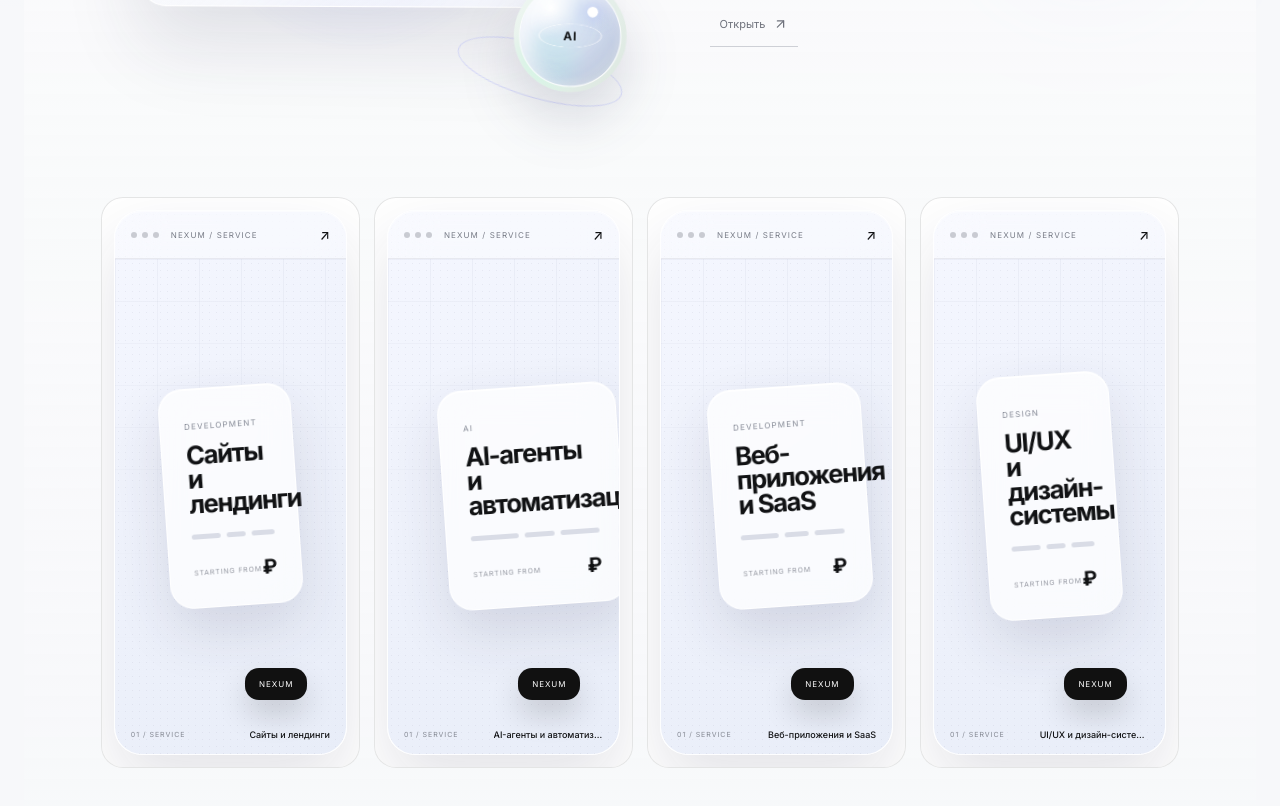
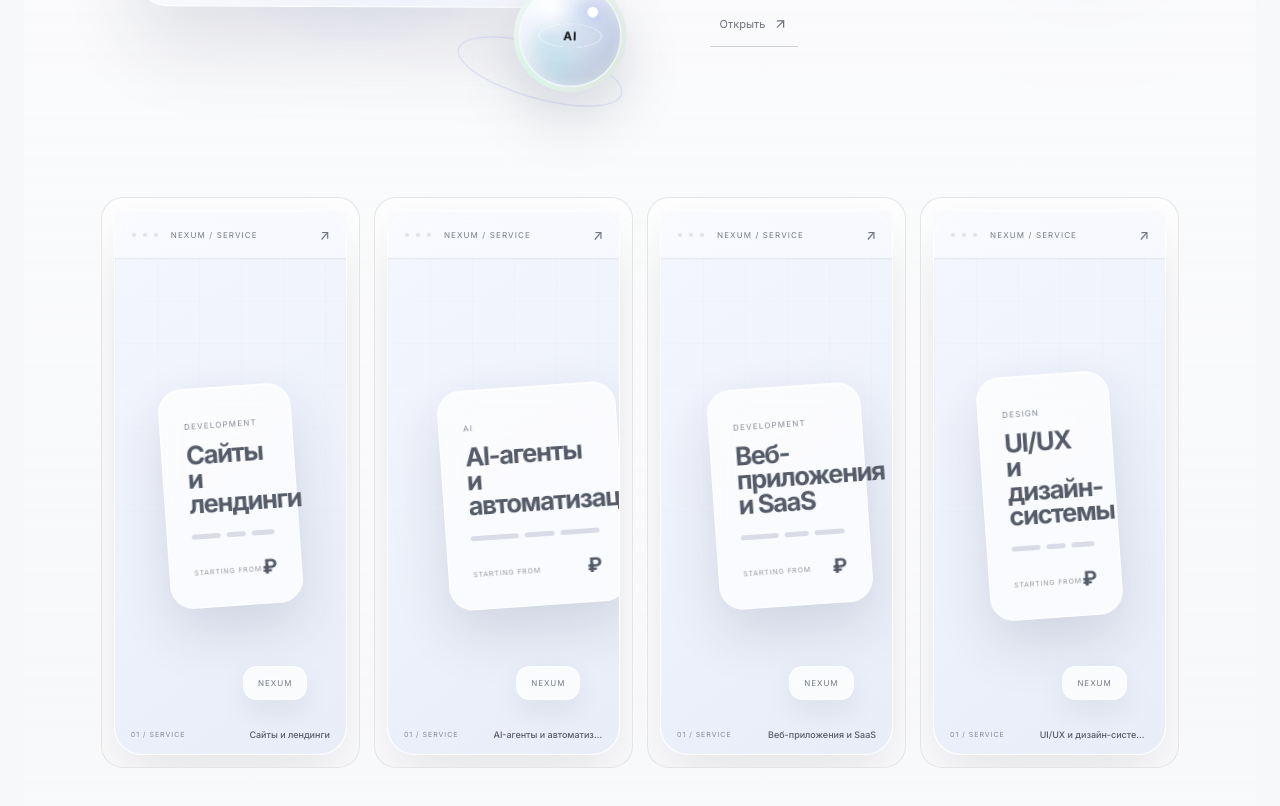
Before and after one commit to borzenkoofficial-lab/Nexum_Digital_Agency, a React (Vite) app: page / in a window 1280 px wide. Shown: the part 5147-5953 px from the top of the page. Built offline with nearby package versions, Linux system fonts and the light colour scheme.

Commit message:
fix marketplace mockup dark circles and lines

```diff
--- a/src/styles/platform.css
+++ b/src/styles/platform.css
@@ -604,17 +604,17 @@ html,body,#root{width:100%;max-width:none;min-width:0;margin:0;padding:0;overflo
 }
 .nxp-product-card:hover .nxp-market-mockup,
 .nxp-market-card:hover .nxp-market-mockup{transform:translateY(-5px) scale(1.012);box-shadow:inset 0 1px rgba(255,255,255,.98),0 38px 80px rgba(31,37,64,.17)}
-.nxp-mm-noise{position:absolute;inset:0;opacity:.16;background-image:radial-gradient(rgba(30,35,55,.35) .55px,transparent .55px);background-size:7px 7px;mix-blend-mode:multiply}
+.nxp-mm-noise{display:none}
 .nxp-mm-top{position:absolute;z-index:5;top:0;left:0;right:0;height:48px;padding:0 16px;display:flex;align-items:center;gap:12px;border-bottom:1px solid rgba(20,25,45,.07);background:rgba(255,255,255,.38);backdrop-filter:blur(18px)}
-.nxp-mm-top>span{display:flex;gap:5px}.nxp-mm-top i{width:6px;height:6px;border-radius:50%;background:rgba(30,35,50,.22)}
+.nxp-mm-top>span{display:flex;gap:5px}.nxp-mm-top i{width:6px;height:6px;border-radius:50%;background:rgba(120,128,145,.18);border:1px solid rgba(255,255,255,.7)}
 .nxp-mm-top small{font-size:8px;letter-spacing:.14em;color:#777b86}.nxp-mm-top b{margin-left:auto;font-size:13px;font-weight:500}
-.nxp-mm-grid{position:absolute;inset:48px 0 0;background-image:linear-gradient(rgba(70,78,110,.06) 1px,transparent 1px),linear-gradient(90deg,rgba(70,78,110,.06) 1px,transparent 1px);background-size:42px 42px;mask-image:linear-gradient(to bottom,rgba(0,0,0,.8),transparent 80%)}
+.nxp-mm-grid{position:absolute;inset:48px 0 0;background-image:linear-gradient(rgba(120,130,150,.035) 1px,transparent 1px),linear-gradient(90deg,rgba(120,130,150,.035) 1px,transparent 1px);background-size:42px 42px;mask-image:linear-gradient(to bottom,rgba(0,0,0,.8),transparent 80%)}
 .nxp-market-mockup-blue{background:linear-gradient(145deg,#f5f7ff,#e8edf8)}
 .nxp-market-mockup-green{background:linear-gradient(145deg,#f4fbf7,#e7f2ed)}
 .nxp-market-mockup-violet{background:linear-gradient(145deg,#f8f5ff,#ece9f7)}
 .nxp-mm-service{position:absolute;inset:72px 30px 45px;display:grid;place-items:center}
 .nxp-mm-service-card{position:relative;width:min(78%,290px);padding:24px;border-radius:24px;background:rgba(255,255,255,.72);border:1px solid rgba(255,255,255,.95);box-shadow:0 24px 55px rgba(40,46,75,.14),inset 0 1px #fff;transform:rotate(-4deg);backdrop-filter:blur(18px)}
-.nxp-mm-service-card small{font-size:8px;letter-spacing:.15em;color:#858995}.nxp-mm-service-card strong{display:block;margin:10px 0 18px;font-size:clamp(21px,2vw,34px);line-height:.95;letter-spacing:-.055em}.nxp-mm-service-card div{display:flex;gap:6px;margin-bottom:20px}.nxp-mm-service-card div i{width:38%;height:5px;border-radius:9px;background:#d9dce6}.nxp-mm-service-card div i:nth-child(2){width:24%}.nxp-mm-service-card div i:nth-child(3){width:31%}.nxp-mm-service-card span{font-size:7px;color:#9699a3;letter-spacing:.12em}.nxp-mm-service-card>b{float:right;font-size:20px}.nxp-mm-service-pill{position:absolute;right:5%;bottom:2%;padding:11px 14px;border-radius:14px;background:#111;color:#fff;font-size:8px;letter-spacing:.12em;box-shadow:0 15px 30px rgba(0,0,0,.16)}
+.nxp-mm-service-card small{font-size:8px;letter-spacing:.15em;color:#858995}.nxp-mm-service-card strong{display:block;margin:10px 0 18px;font-size:clamp(21px,2vw,34px);line-height:.95;letter-spacing:-.055em}.nxp-mm-service-card div{display:flex;gap:6px;margin-bottom:20px}.nxp-mm-service-card div i{width:38%;height:5px;border-radius:9px;background:#d9dce6}.nxp-mm-service-card div i:nth-child(2){width:24%}.nxp-mm-service-card div i:nth-child(3){width:31%}.nxp-mm-service-card span{font-size:7px;color:#9699a3;letter-spacing:.12em}.nxp-mm-service-card>b{float:right;font-size:20px}.nxp-mm-service-pill{position:absolute;right:5%;bottom:2%;padding:11px 14px;border-radius:14px;background:rgba(255,255,255,.78);color:#737985;border:1px solid rgba(255,255,255,.95);font-size:8px;letter-spacing:.12em;box-shadow:0 15px 30px rgba(0,0,0,.16)}
 .nxp-mm-product{position:absolute;inset:72px 26px 45px}
 .nxp-mm-product-window{position:absolute;left:8%;top:10%;width:68%;height:66%;padding:14px;border-radius:22px;background:rgba(255,255,255,.76);border:1px solid rgba(255,255,255,.96);box-shadow:0 28px 55px rgba(38,60,51,.14);transform:perspective(800px) rotateY(-10deg) rotateX(3deg);backdrop-filter:blur(18px)}
 .nxp-mm-product-window>span{display:inline-block;width:6px;height:6px;border-radius:50%;background:#aeb6af;margin-right:4px}.nxp-mm-product-window>b{display:block;margin-top:18px;font-size:8px;letter-spacing:.14em;color:#777e78}.nxp-mm-product-window>i{display:block;width:72%;height:8px;margin-top:14px;border-radius:8px;background:#d8e5de}.nxp-mm-product-window>i:nth-of-type(2){width:51%;height:5px}.nxp-mm-product-window>i:nth-of-type(3){width:62%;height:5px}.nxp-mm-product-window>em{position:absolute;right:16px;bottom:14px;font-style:normal;font-size:36px;letter-spacing:-.08em;color:#9db3a7}
@@ -624,3 +624,7 @@ html,body,#root{width:100%;max-width:none;min-width:0;margin:0;padding:0;overflo
 @keyframes nxpMmSpin{to{transform:rotateX(58deg) rotateZ(340deg)}}@keyframes nxpMmPulse{50%{transform:translateY(-7px) scale(1.035)}}
 @media(max-width:700px){.nxp-market-mockup{min-height:250px;border-radius:22px}.nxp-mm-service-card{padding:18px}.nxp-mm-product-window{width:72%}.nxp-mm-agent-orb{width:95px;height:95px}}
 @media(prefers-reduced-motion:reduce){.nxp-mm-product-ring,.nxp-mm-agent-orb{animation:none}}
+
+
+/* MARKETPLACE MOCKUP CLEANUP */
+.nxp-market-mockup{color:#555b68}.nxp-mm-top b{color:#6f7581}.nxp-mm-service-pill{box-shadow:0 12px 28px rgba(55,60,80,.08)}
```
